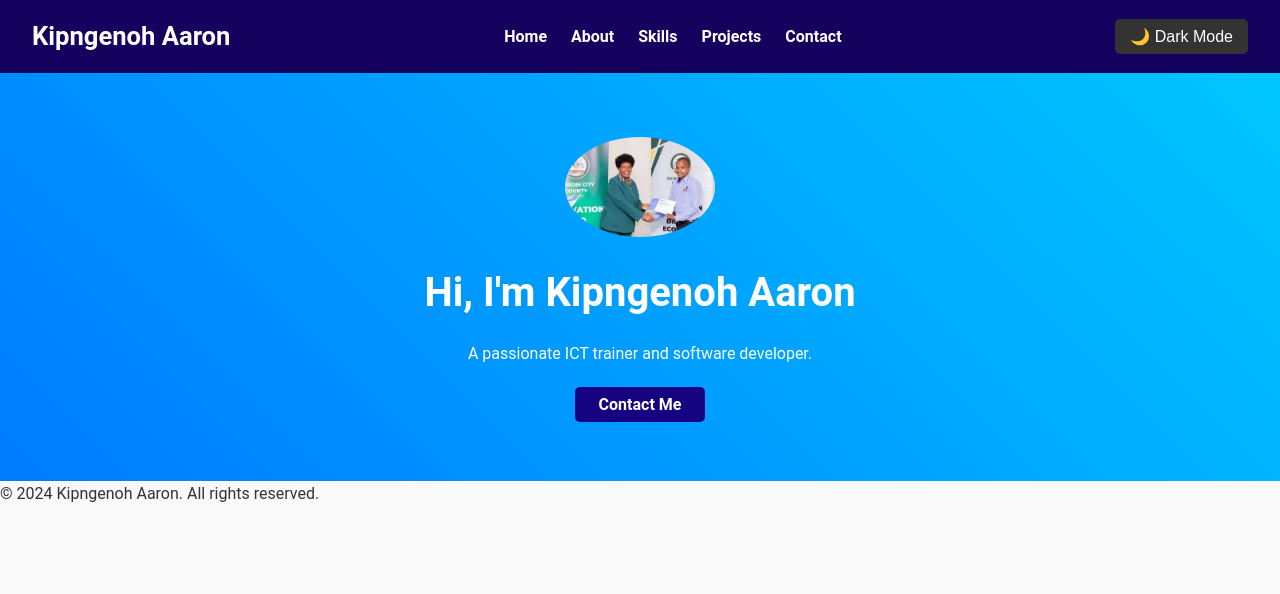
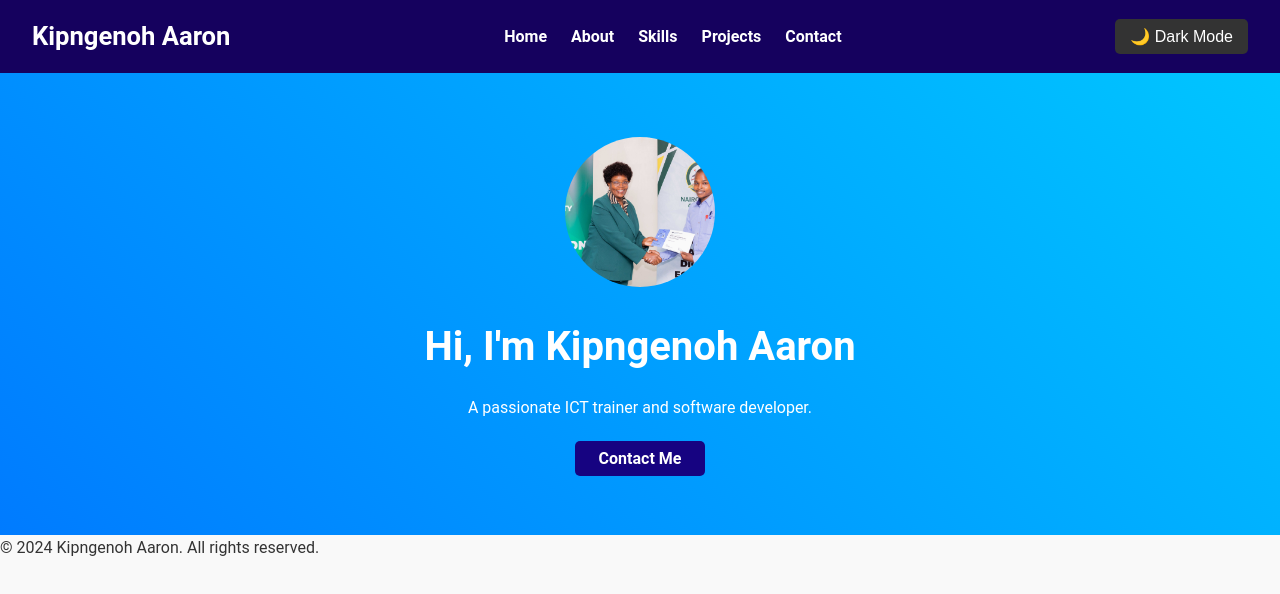
Before and after one commit to kipngenohaaron/kipngenoh-portfolio, a React (Create React App) app: page / in a window 1280 px wide. Shown: the top 594 px of the page. Built offline with nearby package versions, Linux system fonts and the light colour scheme.

Commit message:
images content update

```diff
--- a/src/styles/main.css
+++ b/src/styles/main.css
@@ -210,10 +210,18 @@ h1, h2, h3 {
   padding: 3rem 2rem;
 }
 
-.profile-pic {
+/* .profile-pic {
   width: 150px;
   border-radius: 50%;
   margin-bottom: 1rem;
+} */
+/* Styling the profile image */
+.profile-pic {
+  width: 150px;
+  height: 150px;
+  border-radius: 50%;
+  object-fit: cover; /* Makes sure the image covers the area within the circle */
+  margin-bottom: 20px;
 }
 
 .cta {
```
